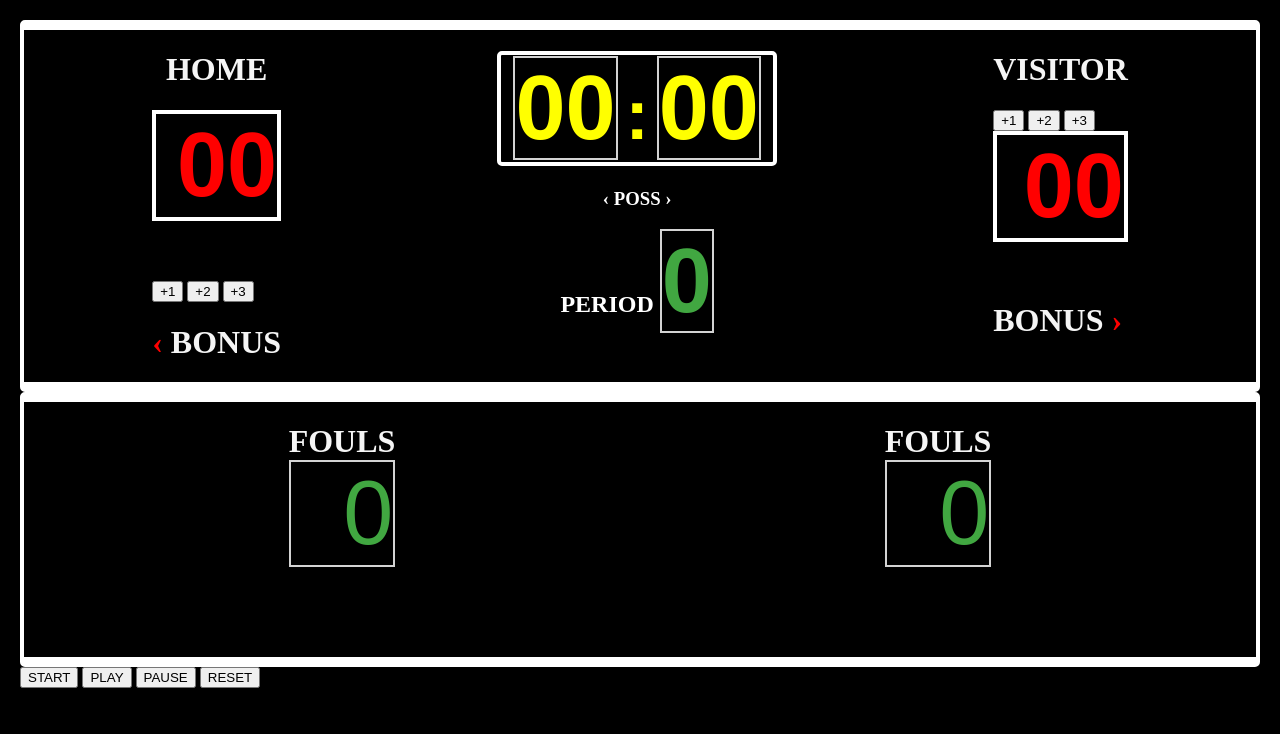
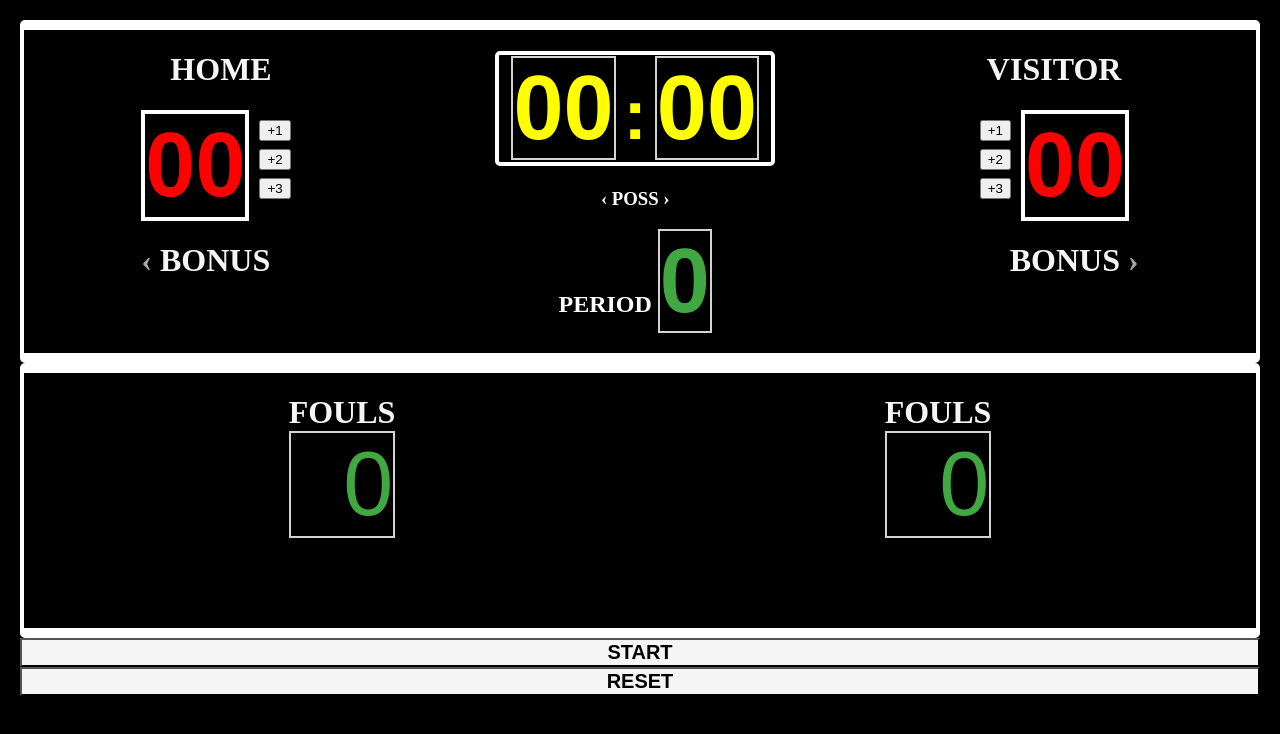
Before and after one commit to mrodriguez712/jumbotron, a plain HTML site: page index.html in a window 1280 px wide. Drawn offline with Linux system fonts and the light colour scheme; a web font is replaced by a local one.

Commit message:
Update styles.css

```diff
--- a/styles.css
+++ b/styles.css
@@ -62,10 +62,31 @@ body {
 }
 
 .home-score,
+.visitor-score {
+    color: red;
+}
+
 .home-arrow,
-.visitor-score,
-.visitor-arrow {
-    color: red;
+.visitor-arrow  {
+    color:darkgrey;
+}
+
+.home-score-btn,
+.visitor-score-btn,
+.btn-class {
+    display: flex;
+}
+
+.btn-class {
+    flex-direction: column;
+    gap: 8px;
+    padding: 10px;
+}
+
+button,
+.home-bonus,
+.visitor-bonus {
+    cursor: pointer;
 }
 
 /* timer */
@@ -86,24 +107,6 @@ body {
 .poss-period {
     color: white;
 }
-
-/* .period-number {
-    position: absolute;
-    top: 120px;
-    left: 60px;
-    border-radius: 2px;
-} */
-
-/* .poss-period {
-    display: flex;
-    flex-direction: column;
-    justify-content: center;
-    align-items: center;
-}
-
-.period-number {
-    width: 20%;
-} */
 
 /* fouls */
 .players-fouls {
@@ -129,7 +132,9 @@ body {
 }
 
 .home-fouls,
-.visitor-fouls {
+.visitor-fouls,
+.home-score,
+.visitor-score {
     margin-bottom: 0;
 }
 
@@ -143,3 +148,21 @@ body {
 .bb-image {
     width: 20%;
 }
+
+.visitor-bonus-div {
+    margin-left: 40px;
+}
+.reset-btn,
+.start-btn,
+.play-btn,
+.pause-btn {
+    width: 100%;
+    background-color: whitesmoke;
+    font-weight: bold;
+    font-size: 20px;
+}
+
+.play-btn,
+.pause-btn {
+    display: none;
+}
```
